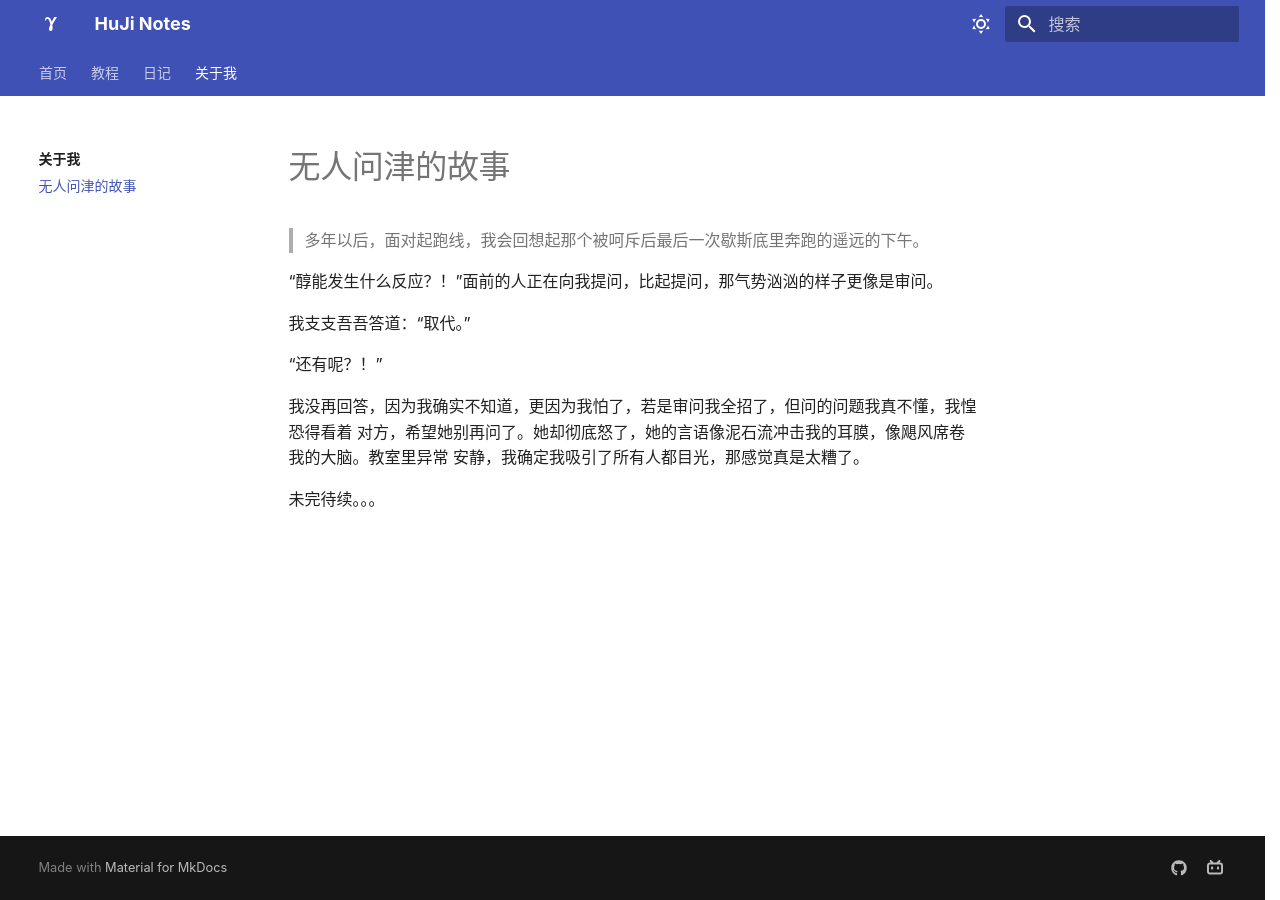
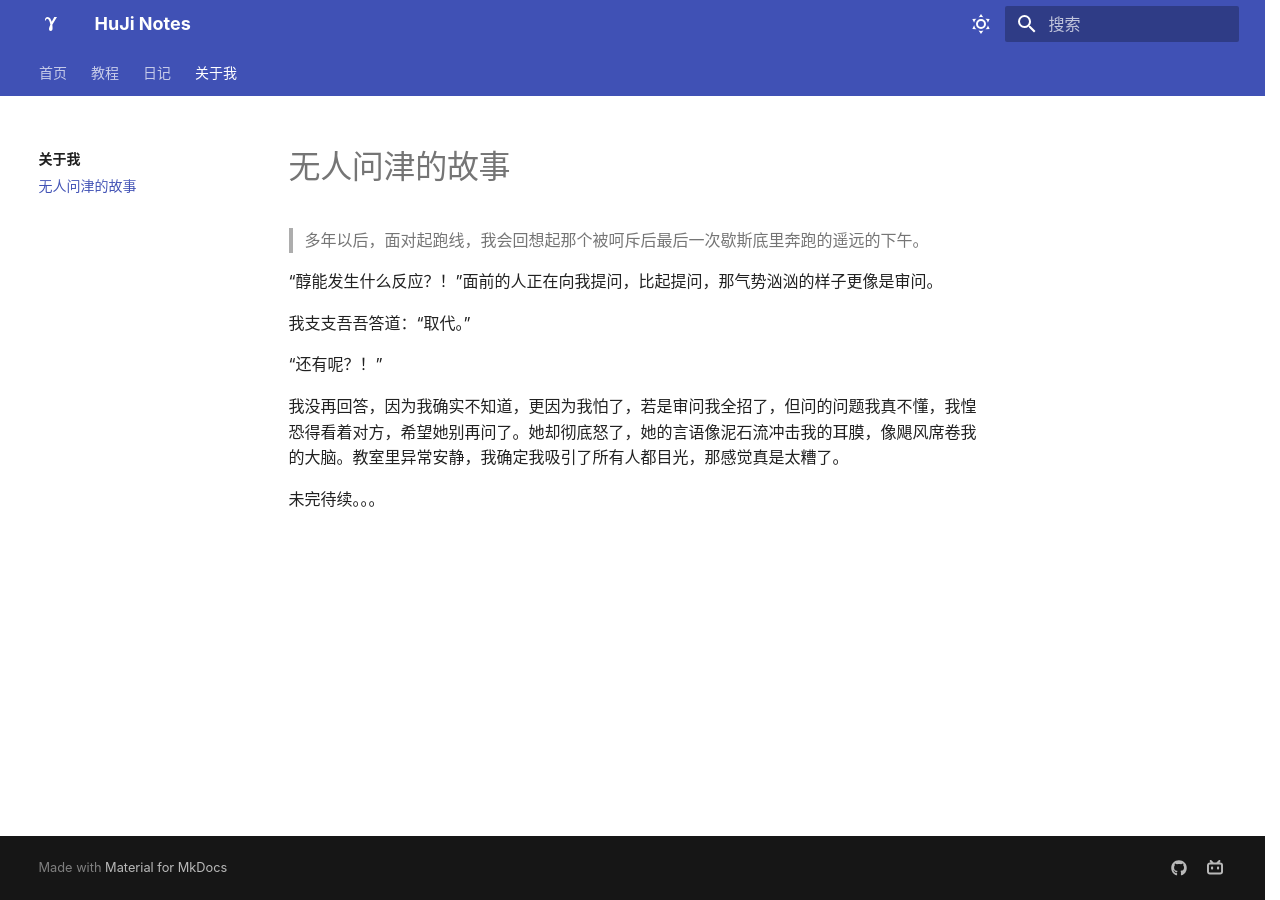
Before and after one commit to Hujiko02/Hujiko02.github.io, an MkDocs documentation site: the page built from docs/me/story.md, in a window 1280 px wide. Built offline with MkDocs 1.6.1 and Material for MkDocs 9.7.7, drawn with Linux system fonts in a browser that asks for light colours.

Commit message:
Auto update 2026-09-15 15:31:03

```diff
--- a/docs/me/story.md
+++ b/docs/me/story.md
@@ -8,8 +8,6 @@
 
 “还有呢？！”
 
-我没再回答，因为我确实不知道，更因为我怕了，若是审问我全招了，但问的问题我真不懂，我惶恐得看着
-对方，希望她别再问了。她却彻底怒了，她的言语像泥石流冲击我的耳膜，像飓风席卷我的大脑。教室里异常
-安静，我确定我吸引了所有人都目光，那感觉真是太糟了。
+我没再回答，因为我确实不知道，更因为我怕了，若是审问我全招了，但问的问题我真不懂，我惶恐得看着对方，希望她别再问了。她却彻底怒了，她的言语像泥石流冲击我的耳膜，像飓风席卷我的大脑。教室里异常安静，我确定我吸引了所有人都目光，那感觉真是太糟了。
 
 未完待续。。。
```
Also changed, not shown: docs/diary/2026.md (+2 -1 lines).
